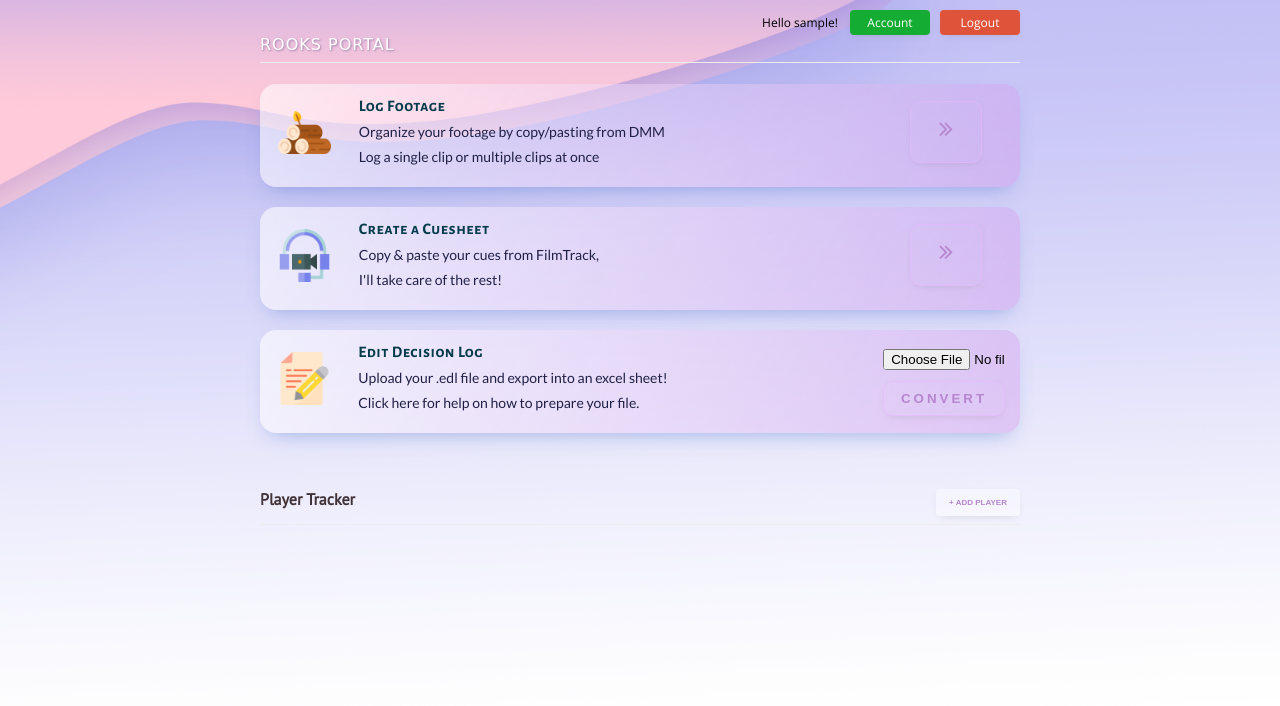
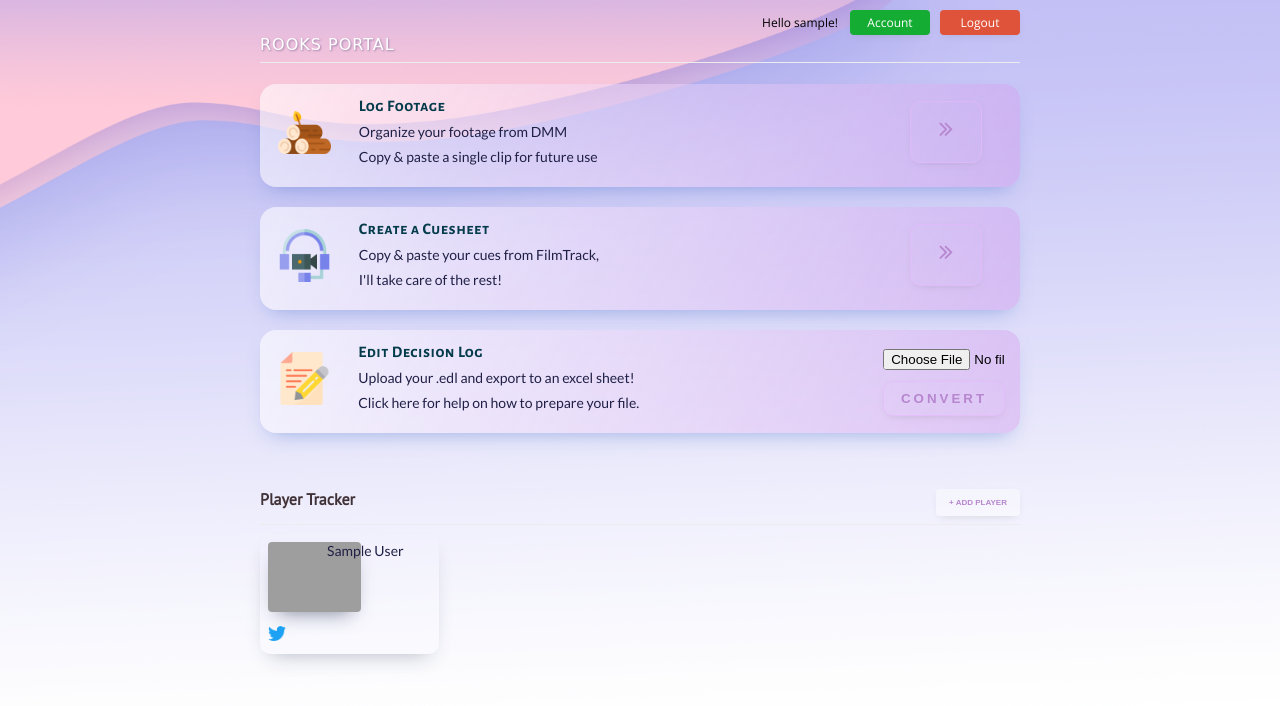
Before and after one commit to chaseahn/yizzly, a Flask app: template run/src/templates/private/index.html in a window 1280 px wide. Shown: the top 706 px of the page. Run offline with Flask 2, Linux system fonts and the light colour scheme; the template is opened without the code that fills it: most values are stand-ins (such as "Sample title", 1, 10 or a date in 2020); parts of the project's set-up code (start-up, migrations or seed data) failed here and were passed over; some web fonts are replaced; grey boxes are pictures that could not be loaded.

Commit message:
track player models

```diff
--- a/run/src/models/app.py
+++ b/run/src/models/app.py
@@ -9,6 +9,7 @@ import jsonify
 
 from edl import Parser
 from flask import current_app
+from bs4 import BeautifulSoup
 
 from ..extension.security import *
 
@@ -252,3 +253,47 @@ class NBAapi():
                 print('404 Error: Something went wrong.')
         else:
             pass
+
+    def match_number_to_team (self, team_id):
+        if team_id:
+            team_url = self.url + f'teams/teamId/{team_id}'
+            res = requests.request(
+                "GET", team_url, headers=self.headers
+                ).json()['api']
+            if self.check_response_for_200(res['status']):
+                if res['results']==0:
+                    return [{}]
+                else:
+                    print(res['teams'])
+                    return res['teams']
+
+    def get_player_PBR_link(self, first_name, last_name):
+        last_inital = last_name[:1].lower()
+        full_name = f"{first_name} {last_name}"
+        cap_full_name = f"{first_name.upper()} {last_name}"
+        pbr = 'https://www.basketball-reference.com/players/'
+        ln_url = pbr+last_inital
+        r = requests.get(ln_url)
+        data = r.text
+        soup = BeautifulSoup(data, 'html.parser')
+        filtered = soup.find_all('a')
+        for res in filtered:
+            if res.text == full_name:
+                player_link = 'https://www.basketball-reference.com'+str(res['href'])
+                return player_link
+            elif res.text == cap_full_name:
+                player_link = 'https://www.basketball-reference.com'+str(res['href'])
+                return player_link
+
+    def scrape_PBR_profile(self, first_name, last_name):
+        link = self.get_player_PBR_link(first_name, last_name)
+        r = requests.get(link)
+        soup = BeautifulSoup(r.text, 'html.parser')
+        filtered = soup.find("div", {"id": "meta"})
+        img = filtered.find_all('img')[0]
+        img = img['src']
+        a = filtered.find_all('a')
+        for index in range(0,len(a)-1):
+            if a[index].text == 'Twitter':
+                twitter = a[index+1]['href']
+        return [twitter,img,link]
--- a/run/src/static/css/main.css
+++ b/run/src/static/css/main.css
@@ -123,8 +123,8 @@ input[type=text] {
 
 input[type=submit] {
     width: 80%;
+    min-width:80px;
     height: 35px;
-    padding: 0;
     margin: 0;
     cursor: pointer;
     text-align: center;
@@ -284,6 +284,7 @@ p {
 
 .h-col .row-info .row-action .button-container .go-button {
     max-width: 70px;
+    min-width: 60px;
     width: 50%;
     height: 100%;
     background-color: None;
@@ -400,6 +401,7 @@ input[type=modal] {
     color: rgb(182, 134, 206);
     background-color: rgba(255, 255, 255, 0.411);
     box-shadow: 0px 3px 10px -5px rgb(128, 128, 128, .4);
+    cursor: pointer;
 }
 
 input[type=modal]:hover {
@@ -451,3 +453,80 @@ input[type=modal]:hover {
     width: 100%;
     margin-bottom: 20px;
 }
+
+.players-grid {
+    width:100%;
+    height: auto;
+    padding: 0px;
+    display: grid;
+    grid-template-columns: repeat(4, 1fr);
+    grid-gap: 15px;
+    grid-auto-rows: 120px 120px;
+}
+
+.players-grid .player-box {
+    height: 120px;
+    width:auto;
+    color:white;
+    box-shadow: 0px 10px 20px -10px rgba(23, 38, 66, 0.308);
+    border-radius: 10px;
+    display: inline-flex;
+}
+
+/*
+.players-grid .player-box .pcol1 .icon {
+
+} */
+
+
+.players-grid .player-box .pcol1 .icon img {
+    margin-top: 10px;
+    height: 15px;
+    width: auto;
+    border-style: none;
+    background-color: rgba(255, 255, 255, 0);
+}
+
+
+.players-grid .player-box .pcol1 img {
+    height:70px;
+    width:auto;
+    margin-left: 8px;
+    margin-top: 8px;
+    border-style: solid;
+    border-width: 0px;
+    border-color: rgba(83, 51, 95, 0.328);
+    box-shadow: 0px 10px 20px -10px rgba(23, 38, 66, 0.568);
+    border-radius: 4px;
+    background-color: white;
+}
+
+.player-box .pcol1 {
+    width:33%;
+}
+
+.player-box .pcol2 {
+    width:67%;
+    margin-left:8px;
+}
+
+
+.pcol2 .header {
+    margin-top: 8px;
+}
+
+@media only screen and (max-width: 768px) {
+    /* For mobile phones: */
+    [class*="players-grid"] {
+        grid-template-columns: repeat(1, 1fr);
+    }
+    [class*="subheader"] {
+        font-size: 12px;
+    }
+    text {
+        font-size: 12px;
+    }
+    input {
+        font-size: 8px;
+    }
+  }
--- a/run/src/templates/private/index.html
+++ b/run/src/templates/private/index.html
@@ -47,8 +47,8 @@
                             Log Footage
                         </div>
                         <text>
-                            Organize your footage by copy/pasting from DMM<br>
-                            Log a single clip or multiple clips at once
+                            Organize your footage from DMM<br>
+                            Copy & paste a single clip for future use
                         </text>
                     </div>
                     <div class="row-action">
@@ -98,7 +98,7 @@
                             Edit Decision Log
                         </div>
                         <text>
-                            Upload your .edl file and export into an excel sheet! <br>
+                            Upload your .edl and export to an excel sheet! <br>
                             Click here for help on how to prepare your file.
                         </text>
                     </div>
@@ -152,6 +152,27 @@
                     </div>
                 </div>
             </div>
+            <div class="players-grid">
+            {% if player_list|length>0 %}
+                {% for player in player_list %}
+                    <div class="player-box">
+                        <div class="pcol1">
+                            <img src="{{player.headshot}}">
+                            <div class="icon">
+                                <a href="{{player.twitter}}" target="_blank">
+                                    <img src="{{url_for('static', filename='img/twitter.png')}}">
+                                </a>
+                            </div>
+                        </div>
+                        <div class="pcol2">
+                            <div class="header">
+                                <text>{{player.first_name}} {{player.last_name}}</text>
+                            </div>
+                        </div>
+                    </div>
+                {% endfor %}
+            {% endif %}
+            </div>
         </div>
 
 
```
Also changed, not shown: run/src/controllers/private.py (+40 -7 lines), run/src/mappers/schema.py (+20 -0 lines), run/src/models/model.py (+43 -10 lines), run/src/static/css/addplayers.css (+26 -6 lines), run/src/templates/private/add_player.html (+28 -3 lines), run/src/static/img/basketball.png (added), run/src/static/img/twitter.png (added).
